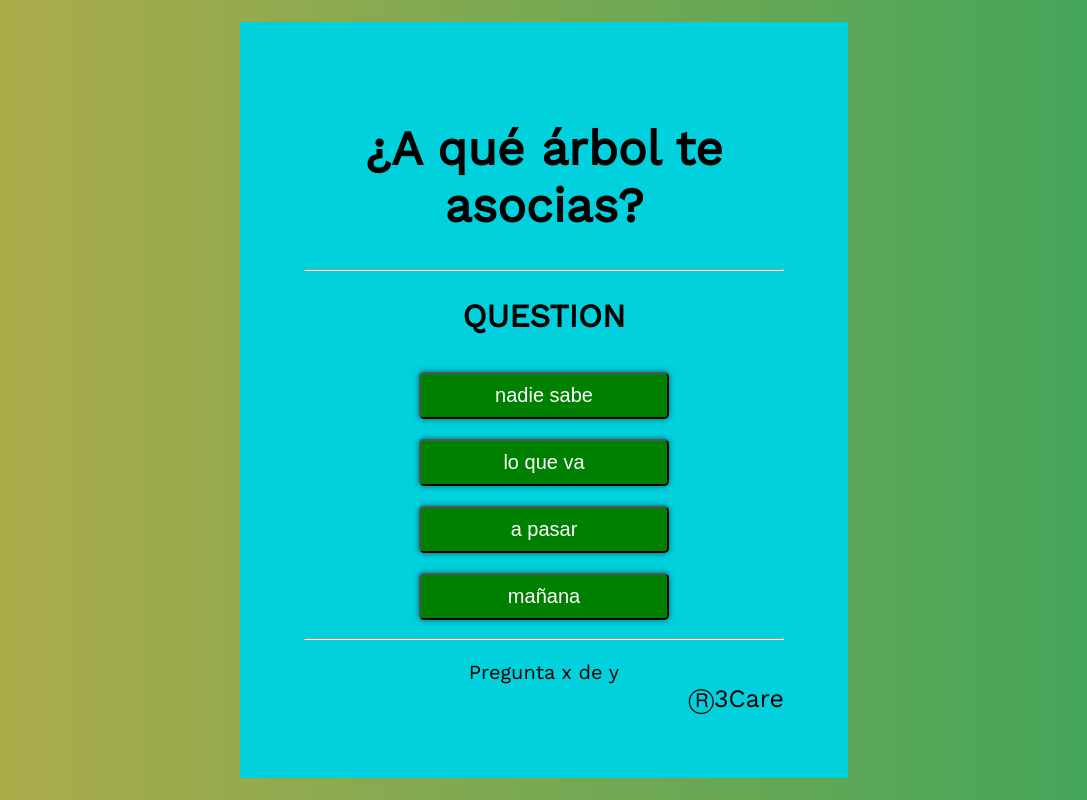
After one commit to Miniseero/3Care, a Django app: page /quiz.html in a window 1280 px wide. The commit adds this page. Shown: the whole page, without its empty margins (96-1183 px from the left). Run offline with Django 4.2, Linux system fonts and the light colour scheme.

Commit message:
Diseño de preguntas hecho.

```diff
--- a/TreeCare/urls.py
+++ b/TreeCare/urls.py
@@ -17,8 +17,9 @@ Including another URLconf
 from django.contrib import admin
 from django.urls import path
 from Web import views
+
 urlpatterns = [
     path('admin/', admin.site.urls),
     path('', views.index),
-
+    path('quiz.html',views.quiz),
 ]
--- /dev/null
+++ b/Web/static/css/quiz.css
@@ -0,0 +1,65 @@
+html, body{
+    padding: 0;
+    margin: 0;
+}
+body {
+    font-family: 'Work Sans';
+    display: flex;
+    justify-content: center;
+    align-items: center;
+    height: 100vh;
+    background: #3CA55C;  /* fallback for old browsers */
+    background: -webkit-linear-gradient(to right, #B5AC49, #3CA55C);  /* Chrome 10-25, Safari 5.1-6 */
+    background: linear-gradient(to right, #B5AC49, #3CA55C); /* W3C, IE 10+/ Edge, Firefox 16+, Chrome 26+, Opera 12+, Safari 7+ */
+
+}
+#quiz {
+    background:#00d1dc;
+    width: 30rem;
+    padding: 4rem;
+    text-align: center;
+}
+h1{
+    font-size: 3rem;
+    text-align: center;
+    padding: 2px 0;
+}
+#question{
+    font-size: 2rem;
+}
+.button {
+    background-color: green;
+    color: white;
+    width: 250px;
+    font-size: 20px;
+    border-radius: 0.3rem;
+    padding: 10px 20px;
+    margin: 10px 40px 10px;
+    outline: 0;
+    box-shadow: 0 0 6px 0 rgba(0, 0, 0, .5);
+}
+
+.button:hover{
+    cursor: pointer;
+    background-color: rgb(255, 145, 0);
+}
+
+#progress{
+    margin-bottom: 0%;
+    font-size: 20px;
+}
+nav{
+    text-align: right;
+    font-size: 25px;
+    padding: 0;
+}
+
+nav > a{
+    color: #010101;
+    font-weight: 300;
+    text-decoration: none;
+    margin-right: 0px;
+}
+nav > a:hover{
+    text-decoration: underline;
+}
--- /dev/null
+++ b/Web/templates/Web/quiz.html
@@ -0,0 +1,40 @@
+{% load static %}
+<!DOCTYPE html>
+<html lang="es">
+<head>
+    <meta charset="UTF-8">
+    <meta name="viewport" content="width=device-width, initial-scale=1.0">
+    <title>3Care</title>
+    <link rel="shortcut icon" href="{% static '/img/logo.ico' %}" type="image/x-icon">
+    <link rel="stylesheet" href="{% static '/css/quiz.css' %}">
+    <link rel="preconnect" href="https://fonts.googleapis.com">
+    <link rel="preconnect" href="https://fonts.gstatic.com" crossorigin>
+    <link href="https://fonts.googleapis.com/css2?family=Work+Sans&display=swap" rel="stylesheet">
+</head>
+<body>
+        <div id="quiz">
+            <h1>¿A qué árbol te asocias?</h1>
+
+            <hr>
+
+            <h2 id="question">QUESTION</h2>
+
+            <div id="choices">
+                <button class="button">nadie sabe</button>
+                <button class="button">lo que va</button>
+                <button class="button">a pasar</button>
+                <button class="button">mañana</button>
+            </div>
+
+            <hr>
+
+            <footer>
+                <p id="progress">Pregunta x de y</p>
+                <nav>
+                    <a href="../">Ⓡ3Care</a>
+                </nav>
+            </footer>
+
+        </div>
+</body>
+</html>
--- a/Web/views.py
+++ b/Web/views.py
@@ -1,5 +1,9 @@
 from django.shortcuts import render
 
 # Create your views here.
+
 def index(request):
     return render(request,'Web/index.html')
+
+def quiz(request):
+    return render(request,'Web/quiz.html')
```
Also changed, not shown: Web/static/css/styles.css (+18 -7 lines), Web/templates/Web/index.html (+27 -18 lines), Web/static/js/quiz.js (added).
